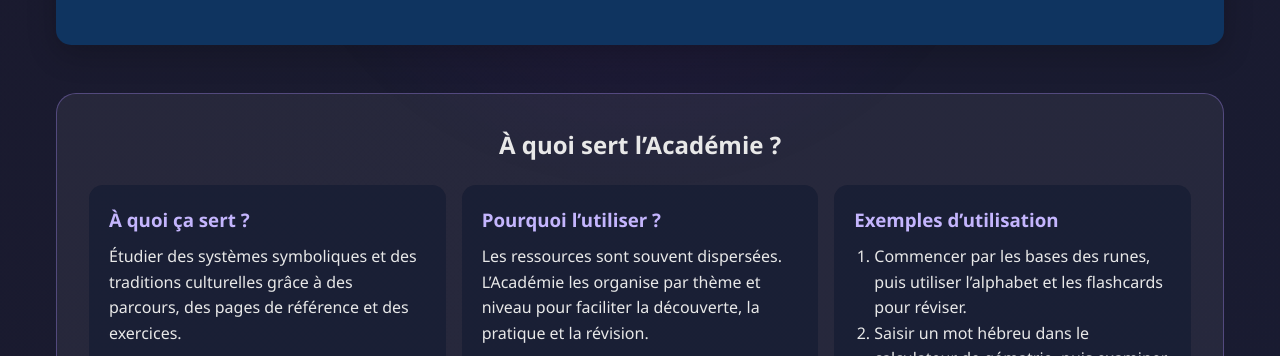
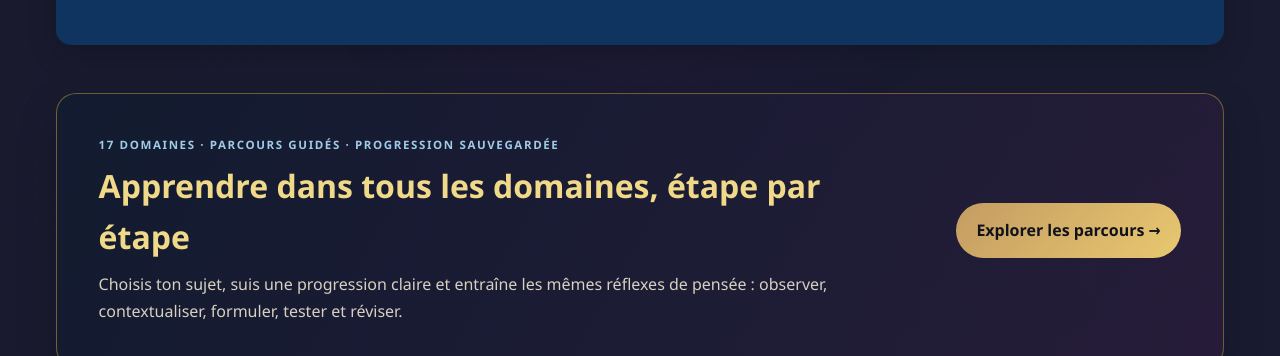
Before and after one commit to JirA44/gematria-academy, a website: page index.html in a window 1280 px wide. Shown: the part 596-952 px from the top of the page. Drawn offline with Linux system fonts and the light colour scheme.

Commit message:
feat: surface multi-domain learning paths on homepage

```diff
--- a/index.html
+++ b/index.html
@@ -289,6 +289,11 @@
 <section class="hero" aria-labelledby="hero-title">
             <h2 id="hero-title" data-i18n="hero_title">Explorer des traditions et des systèmes symboliques</h2>
             <p data-i18n="hero_text">Des parcours, pages de référence et exercices pour découvrir les runes, la gématrie, les hiéroglyphes, les glyphes mayas et le raisonnement logique.</p>
+        </section>
+
+        <section class="learning-path-cta" aria-labelledby="learning-path-title" style="max-width:1200px;margin:1.5rem auto 2.5rem;padding:clamp(1.4rem,4vw,2.6rem);border:1px solid rgba(212,175,55,.45);border-radius:20px;background:linear-gradient(120deg,rgba(18,28,48,.94),rgba(39,28,58,.92));display:flex;align-items:center;justify-content:space-between;gap:1.5rem;flex-wrap:wrap;box-shadow:0 16px 40px rgba(0,0,0,.2)">
+            <div style="max-width:760px"><p style="margin:0 0 .35rem;color:#9ecbe6;text-transform:uppercase;letter-spacing:.14em;font-size:.72rem;font-weight:700">17 domaines · parcours guidés · progression sauvegardée</p><h2 id="learning-path-title" style="margin:.25rem 0 .55rem;color:#f0d989;font-size:clamp(1.35rem,3vw,2rem)">Apprendre dans tous les domaines, étape par étape</h2><p style="margin:0;color:#d8d0c0;line-height:1.7">Choisis ton sujet, suis une progression claire et entraîne les mêmes réflexes de pensée : observer, contextualiser, formuler, tester et réviser.</p></div>
+            <a href="parcours-apprentissage.html" style="display:inline-flex;align-items:center;justify-content:center;padding:.9rem 1.3rem;border-radius:999px;background:linear-gradient(135deg,#c49c62,#e8c870);color:#11121a;font-weight:800;text-decoration:none;white-space:nowrap">Explorer les parcours →</a>
         </section>
 
         <section class="purpose-panel" aria-labelledby="purpose-title">
```
